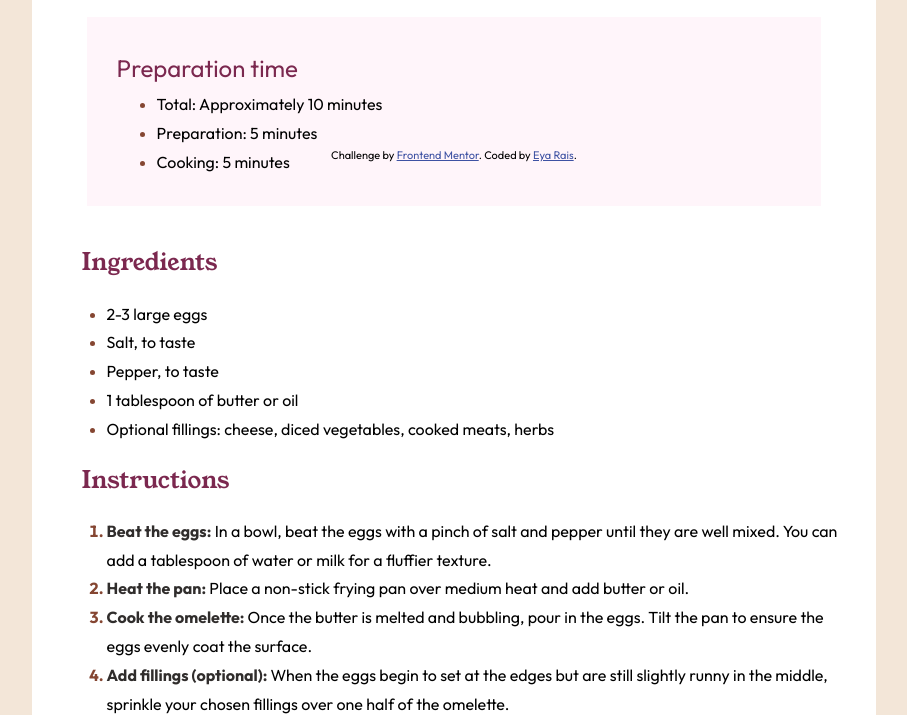
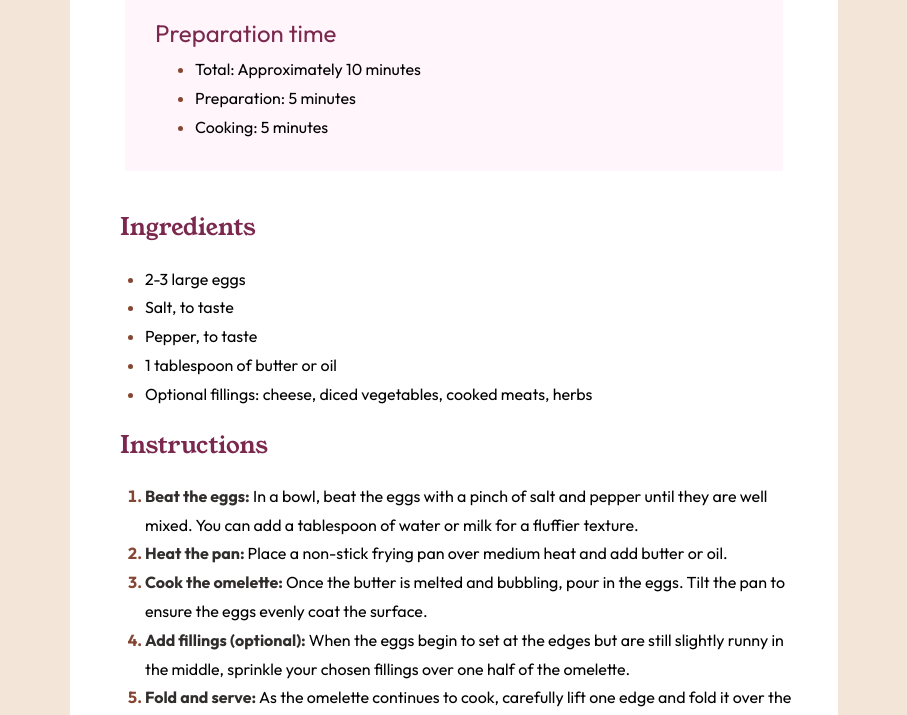
Before and after one commit to eyarais/Recipe-page-frontendmentor-, a plain HTML site: page index.html in a window 1536 px wide. Shown: the part 614-1329 px from the top of the page, without its empty margins (314-1221 px from the left). Drawn offline with Linux system fonts and the light colour scheme.

Commit message:
media queries

```diff
--- a/style.css
+++ b/style.css
@@ -116,7 +116,52 @@ font-weight: 700;
     color: black;
     text-align: center;
     padding: 20px;
-    position: fixed;
+
     left: 0;
     bottom: 0;
     width: 100%; }
+
+
+/* Media queries */
+
+
+
+
+@media (min-width: 320px) {
+    .container {
+        width: 90%;
+    }
+}
+
+@media (min-width: 770px) {
+    .container {
+        width: 50%;
+    }
+}
+
+@media (min-width: 1440px) {
+    .container {
+        width: 50%;
+    }
+    html {
+        font-size: 20px;
+    }
+}
+
+@media (min-width: 1500px) {
+    .container {
+        width: 50%;
+    }
+    html {
+        font-size: 20px;
+    }
+}
+
+@media (min-width: 2560px) {
+    .container {
+        width: 50%;
+    }
+    html {
+        font-size: 30px;
+    }
+}
```
